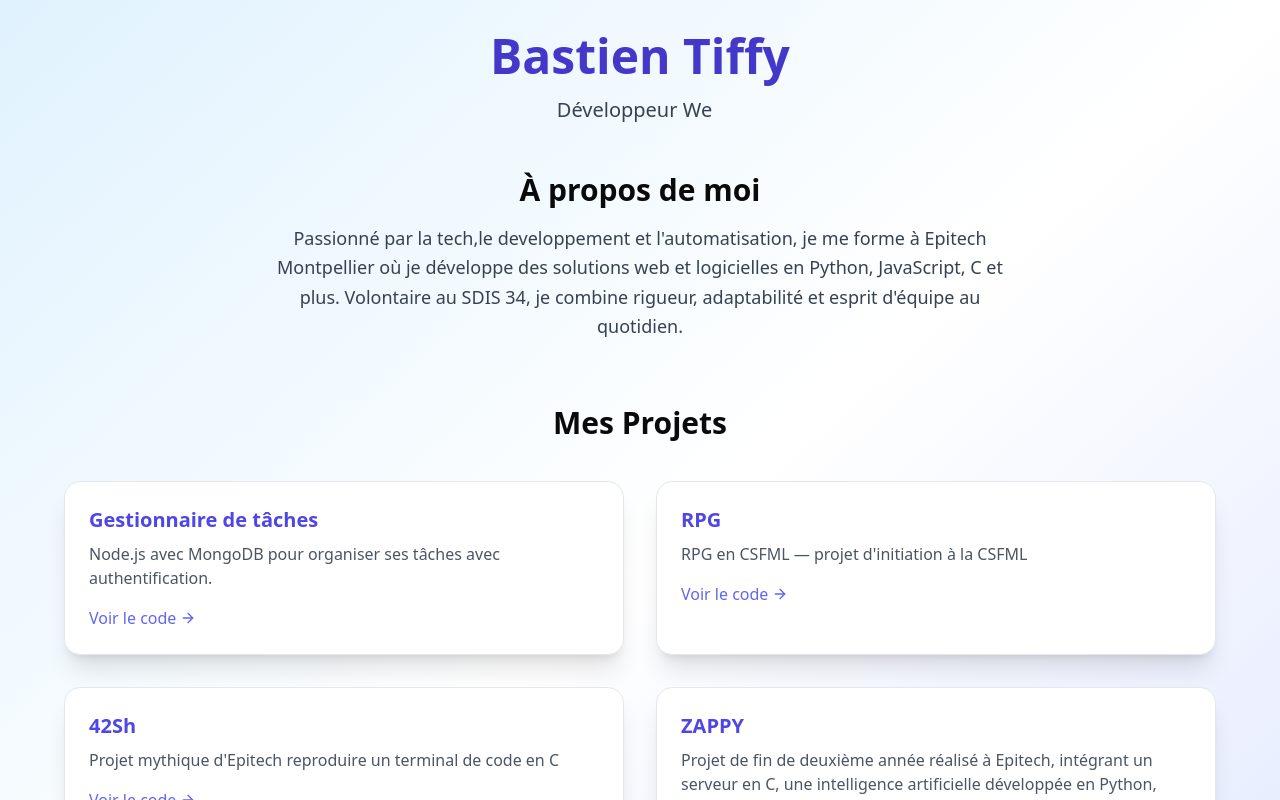
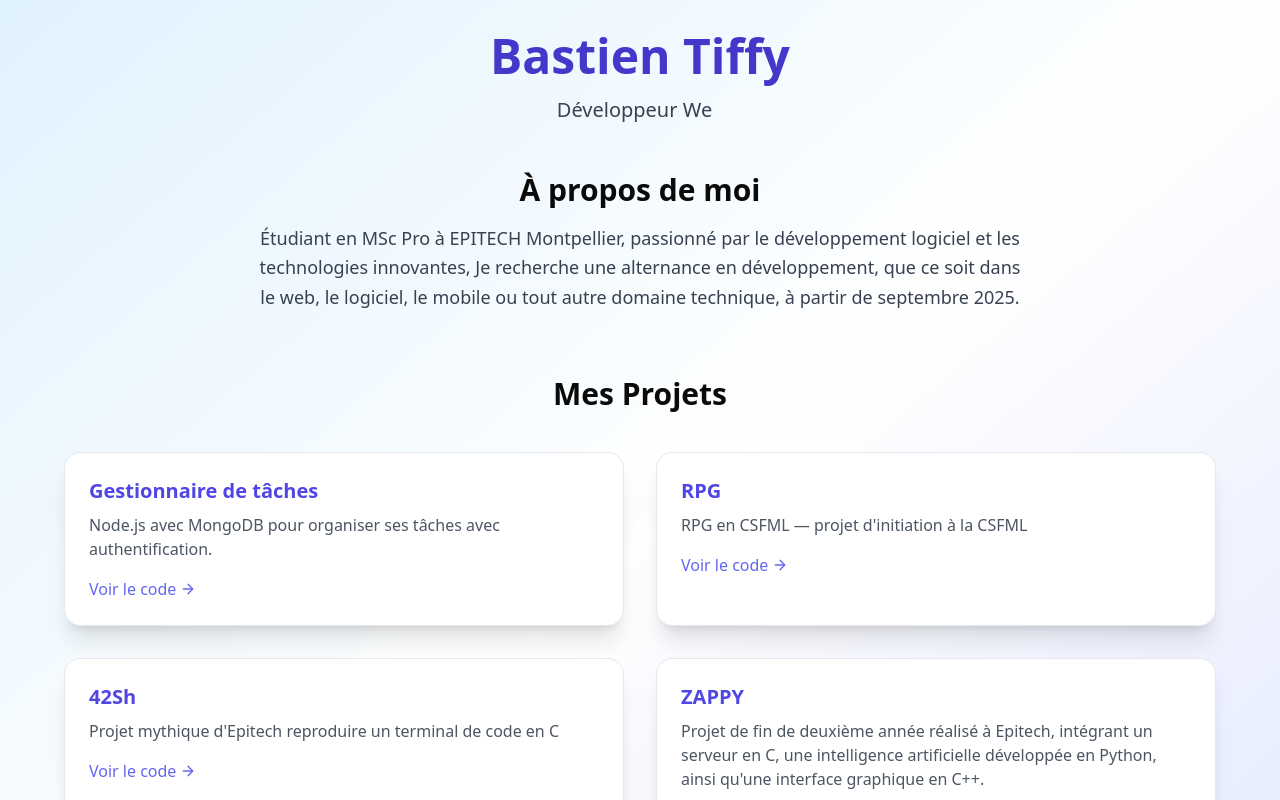
Before and after one commit to Bastient6/portfolio, a React (Vite) app: page / in a window 1280 px wide. Shown: the top 800 px of the page. Built offline with nearby package versions, Linux system fonts and the light colour scheme.

Commit message:
[UPDATE]_add cv and change pres

```diff
--- a/src/App.jsx
+++ b/src/App.jsx
@@ -39,8 +39,7 @@ export default function Portfolio() {
       >
         <h2 className="text-3xl font-semibold mb-4">À propos de moi</h2>
         <p className="text-gray-700 leading-relaxed text-lg">
-          Passionné par la tech,le developpement et l'automatisation, je me forme à Epitech Montpellier où je développe des solutions web et logicielles en Python, JavaScript, C et plus. Volontaire au SDIS 34, je combine rigueur, adaptabilité et esprit d'équipe au quotidien.
-        </p>
+        Étudiant en MSc Pro à EPITECH Montpellier, passionné par le développement logiciel et les technologies innovantes, Je recherche une alternance en développement, que ce soit dans le web, le logiciel, le mobile ou tout autre domaine technique, à partir de septembre 2025.        </p>
       </motion.section>
 
       {/* Projects Section */}
```
Also changed, not shown: 4 other files (tests, documents, lock files or other folders).
